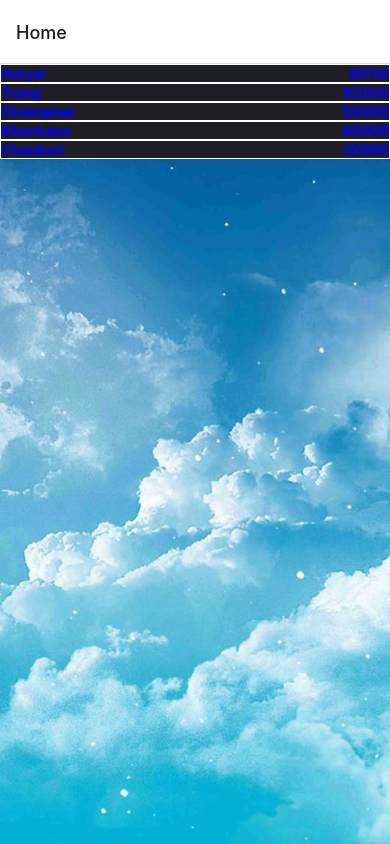
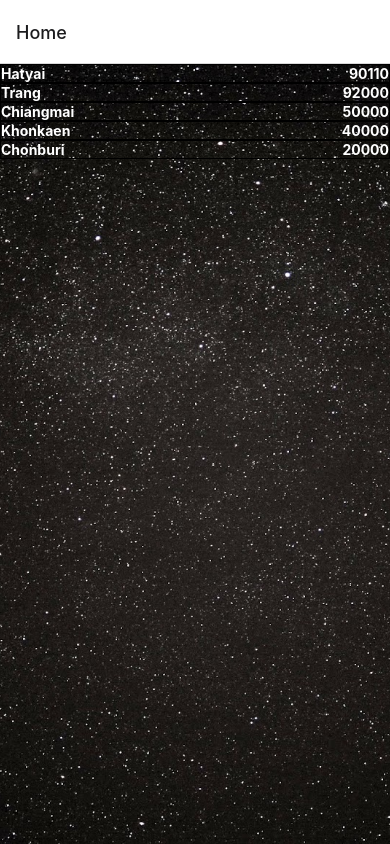
Before and after one commit to demonsjostle/Lab3SA04-6010110044, a React Native app in the folder wt-app/: screen /Home in a window 390 px wide. Built offline with nearby package versions, Linux system fonts and the light colour scheme.

Commit message:
change ZipCodeScreen

```diff
--- a/wt-app/components/Weather.js
+++ b/wt-app/components/Weather.js
@@ -55,8 +55,7 @@ const styles = StyleSheet.create({
         height: '100%',
         justifyContent: 'center',
         alignItems: 'center',
-        borderWidth: 1,
-        borderColor: "white",
+
     },
     text: {
         fontSize: 20
--- a/wt-app/screen/ZipCodeScreen.js
+++ b/wt-app/screen/ZipCodeScreen.js
@@ -29,7 +29,7 @@ export default function ZipCodeScreen() {
     return (
 
         <View style={styles.zipList}>
-            <ImageBackground source={require('../bg.jpeg')} style={styles.backdrop}>
+            <ImageBackground source={require('../star.jpeg')} style={styles.backdrop}>
                 <FlatList style={styles.zipList}
                     data={availableZipItems}
                     keyExtractor={_keyExtractor}
@@ -48,15 +48,15 @@ const styles = StyleSheet.create({
         flex: 1,
         flexDirection: 'row',
         justifyContent: 'space-between',
-        backgroundColor: "#1e1e26",
-        borderColor: "#fff",
+        // backgroundColor: "#1e1e26",
+        height: 110,
         borderStyle: "solid",
         borderWidth: "1px"
 
     },
     font: {
-        fontSize: "35",
-        color: 'blue',
+        fontSize: "30",
+        color: '#fff',
         fontWeight: 'bold'
     },
     zipList: {
```
Also changed, not shown: wt-app/star.jpeg (added), wt-app/star.webp (added).
